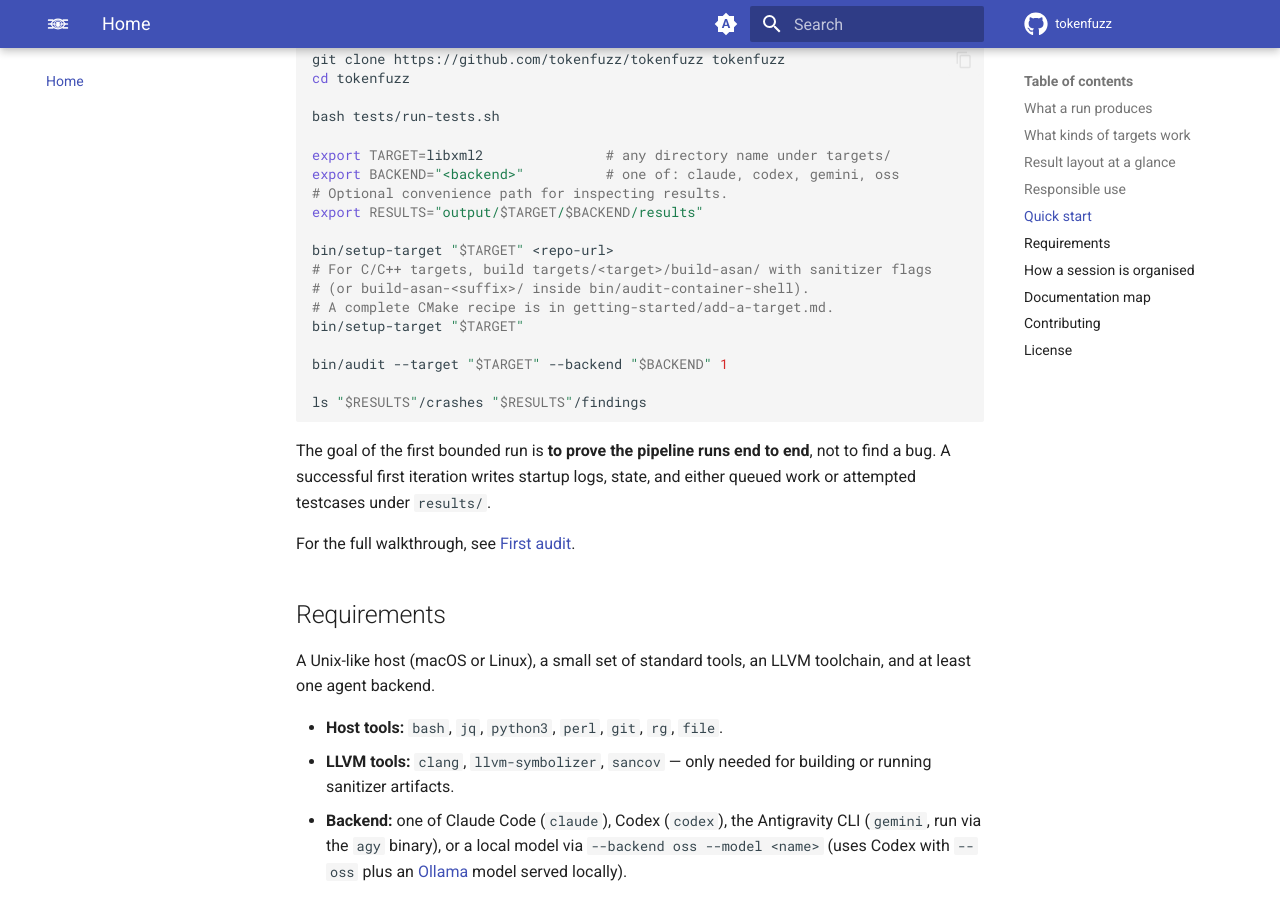
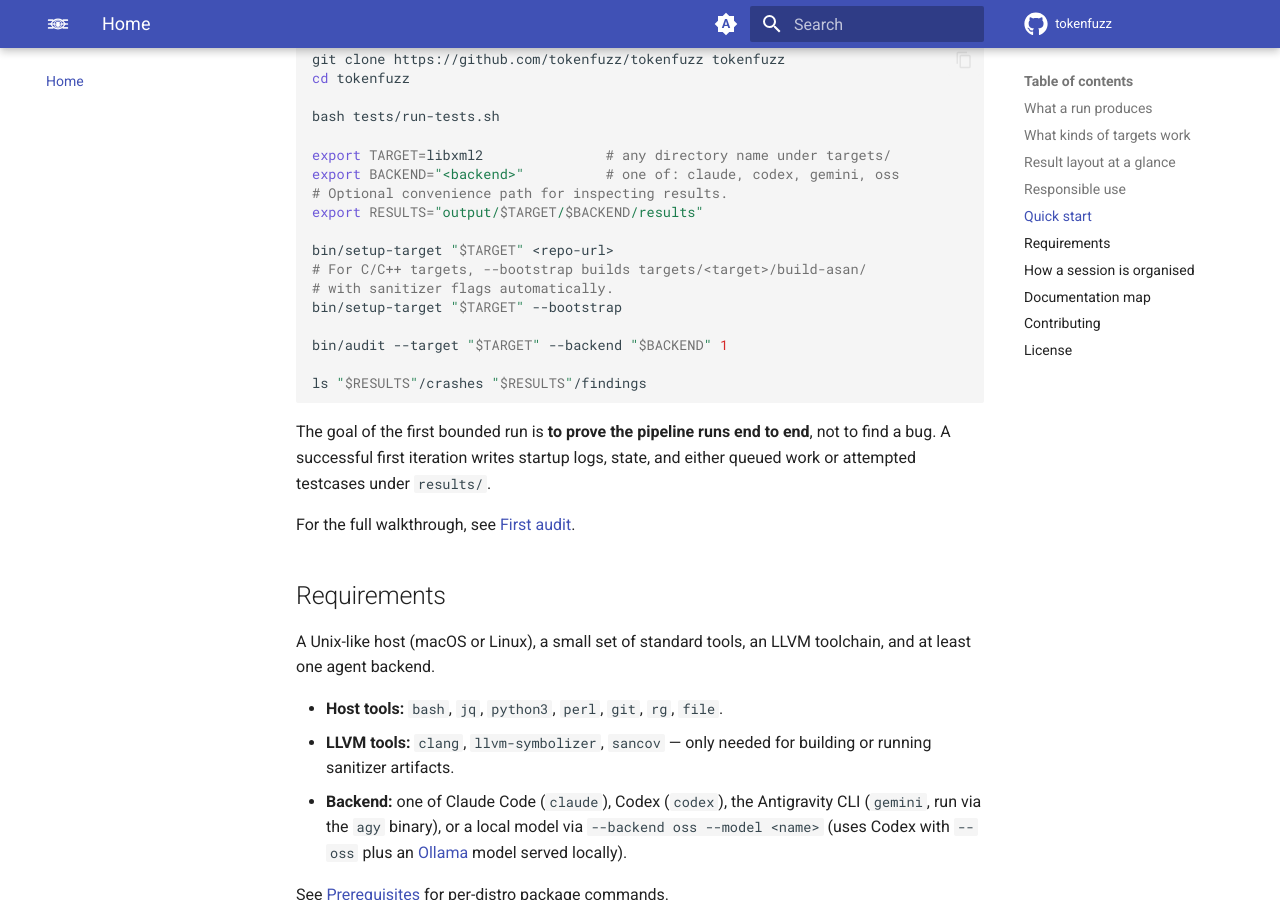
Before and after one commit to tokenfuzz/tokenfuzz, an MkDocs documentation site: the page built from docs/index.md, in a window 1280 px wide and 900 px high, scrolled down 3060 px. Built offline with MkDocs 1.6.1 and Material for MkDocs 9.7.7, drawn with Linux system fonts in a browser that asks for light colours; comment, search, counter and statistics services are not loaded.

Commit message:
docs: collapse quick-start sanitizer-build note to the --bootstrap one-liner
The prior comment pointed maintainers at three places (build-asan/,
build-asan-<suffix>/, add-a-target.md) before showing a bare
bin/setup-target rerun. --bootstrap does that build for them, so the
quick start now reflects the automated path and saves the long-form
recipe for the dedicated guide.

```diff
--- a/docs/index.md
+++ b/docs/index.md
@@ -135,10 +135,9 @@
 export RESULTS="output/$TARGET/$BACKEND/results"
 
 bin/setup-target "$TARGET" <repo-url>
-# For C/C++ targets, build targets/<target>/build-asan/ with sanitizer flags
-# (or build-asan-<suffix>/ inside bin/audit-container-shell).
-# A complete CMake recipe is in getting-started/add-a-target.md.
-bin/setup-target "$TARGET"
+# For C/C++ targets, --bootstrap builds targets/<target>/build-asan/
+# with sanitizer flags automatically.
+bin/setup-target "$TARGET" --bootstrap
 
 bin/audit --target "$TARGET" --backend "$BACKEND" 1
 
```
